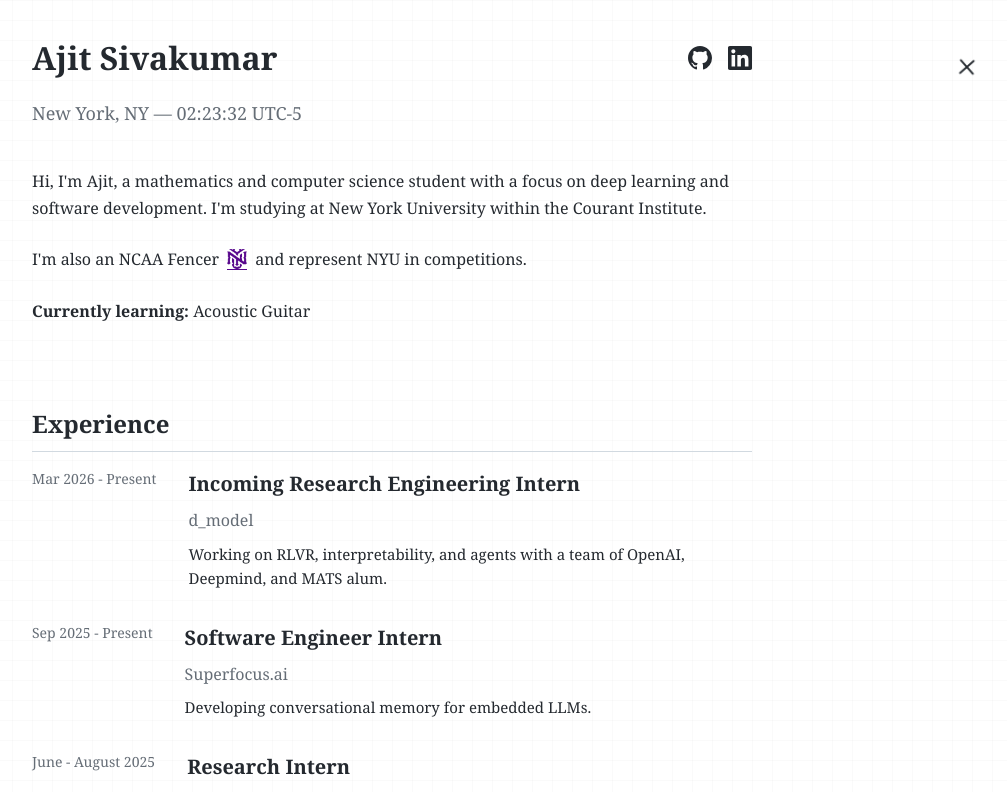
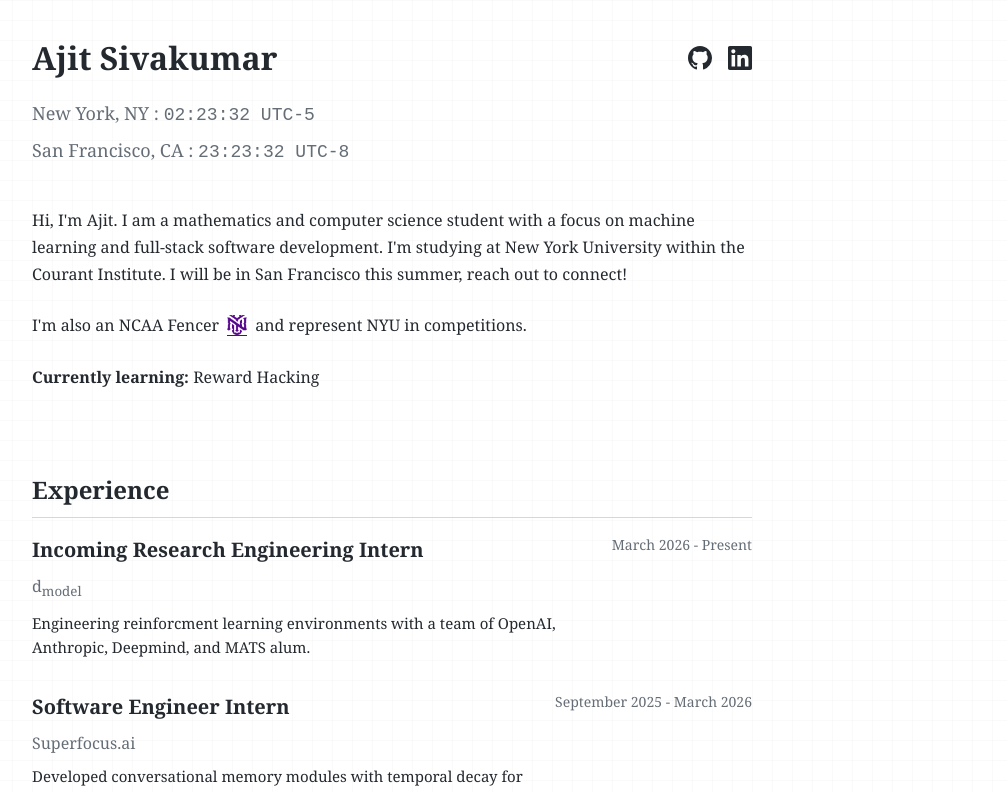
Before and after one commit to AjitSivakumar/portfolio_website, a Next.js app: page / in a window 1280 px wide. Shown: the top 792 px of the page, without its empty margins (248-1255 px from the left). Built offline with nearby package versions, Linux system fonts and the light colour scheme.

Commit message:
Updated information for summer.

```diff
--- a/app/globals.css
+++ b/app/globals.css
@@ -94,8 +94,12 @@
 .title {
   font-size: 18px;
   color: var(--text-muted);
+  margin-bottom: 6px;
+  font-weight: 400;
+}
+
+.title + .title {
   margin-bottom: 40px;
-  font-weight: 400;
 }
 
 .description {
--- a/app/page.tsx
+++ b/app/page.tsx
@@ -2,54 +2,34 @@
 
 import { useState, useEffect } from 'react';
 
+function GitHubIcon({ size = 24 }: { size?: number }) {
+  return (
+    <svg width={size} height={size} viewBox="0 0 24 24" fill="currentColor">
+      <path d="M12 0C5.37 0 0 5.37 0 12c0 5.31 3.435 9.795 8.205 11.385.6.105.825-.255.825-.57 0-.285-.015-1.23-.015-2.235-3.015.555-3.795-.735-4.035-1.41-.135-.345-.72-1.41-1.23-1.695-.42-.225-1.02-.78-.015-.795.945-.015 1.62.87 1.845 1.23 1.08 1.815 2.805 1.305 3.495.99.105-.78.42-1.305.765-1.605-2.67-.3-5.46-1.335-5.46-5.925 0-1.305.465-2.385 1.23-3.225-.12-.3-.54-1.53.12-3.18 0 0 1.005-.315 3.3 1.23.96-.27 1.98-.405 3-.405s2.04.135 3 .405c2.295-1.56 3.3-1.23 3.3-1.23.66 1.65.24 2.88.12 3.18.765.84 1.23 1.905 1.23 3.225 0 4.605-2.805 5.625-5.475 5.925.435.375.81 1.095.81 2.22 0 1.605-.015 2.895-.015 3.3 0 .315.225.69.825.57A12.02 12.02 0 0024 12c0-6.63-5.37-12-12-12z"/>
+    </svg>
+  );
+}
+
+function LinkedInIcon({ size = 24 }: { size?: number }) {
+  return (
+    <svg width={size} height={size} viewBox="0 0 24 24" fill="currentColor">
+      <path d="M20.447 20.452h-3.554v-5.569c0-1.328-.027-3.037-1.852-3.037-1.853 0-2.136 1.445-2.136 2.939v5.667H9.351V9h3.414v1.561h.046c.477-.9 1.637-1.85 3.37-1.85 3.601 0 4.267 2.37 4.267 5.455v6.286zM5.337 7.433c-1.144 0-2.063-.926-2.063-2.065 0-1.138.92-2.063 2.063-2.063 1.14 0 2.064.925 2.064 2.063 0 1.139-.925 2.065-2.064 2.065zm1.782 13.019H3.555V9h3.564v11.452zM22.225 0H1.771C.792 0 0 .774 0 1.729v20.542C0 23.227.792 24 1.771 24h20.451C23.2 24 24 23.227 24 22.271V1.729C24 .774 23.2 0 22.222 0h.003z"/>
+    </svg>
+  );
+}
+
 export default function Home() {
   const [currentTime, setCurrentTime] = useState('--:--:--');
-  const [isDarkMode, setIsDarkMode] = useState(false);
-  const [visitorCount, setVisitorCount] = useState(0);
+  const [sfTime, setSfTime] = useState('--:--:--');
 
   useEffect(() => {
-    // Initialize visitor counter
-    const currentCount = parseInt(localStorage.getItem('visitorCount') || '0', 10);
-    const newCount = currentCount + 1;
-    setVisitorCount(newCount);
-    localStorage.setItem('visitorCount', newCount.toString());
-  }, []);
+    const formatTime = (date: Date, timeZone: string) =>
+      date.toLocaleTimeString('en-US', { timeZone, hour12: false, hour: '2-digit', minute: '2-digit', second: '2-digit' });
 
-  useEffect(() => {
-    // Initialize dark mode from localStorage
-    const savedTheme = localStorage.getItem('theme');
-    const systemPrefersDark = window.matchMedia('(prefers-color-scheme: dark)').matches;
-
-    if (savedTheme === 'dark' || (!savedTheme && systemPrefersDark)) {
-      setIsDarkMode(true);
-      document.documentElement.setAttribute('data-theme', 'dark');
-    } else {
-      setIsDarkMode(false);
-      document.documentElement.setAttribute('data-theme', 'light');
-    }
-  }, []);
-
-  useEffect(() => {
     const updateTime = () => {
-      try {
-        const now = new Date();
-        const nycTime = now.toLocaleTimeString('en-US', {
-          timeZone: 'America/New_York',
-          hour12: false,
-          hour: '2-digit',
-          minute: '2-digit',
-          second: '2-digit'
-        });
-        setCurrentTime(nycTime);
-      } catch (error) {
-        // Fallback if timezone support isn't available
-        const now = new Date();
-        const utcTime = now.getUTCHours() - 5; // NYC is UTC-5 (or UTC-4 during DST)
-        const hours = ((utcTime + 24) % 24).toString().padStart(2, '0');
-        const minutes = now.getUTCMinutes().toString().padStart(2, '0');
-        const seconds = now.getUTCSeconds().toString().padStart(2, '0');
-        setCurrentTime(`${hours}:${minutes}:${seconds}`);
-      }
+      const now = new Date();
+      setCurrentTime(formatTime(now, 'America/New_York'));
+      setSfTime(formatTime(now, 'America/Los_Angeles'));
     };
 
     updateTime();
@@ -58,55 +38,27 @@
     return () => clearInterval(interval);
   }, []);
 
-  const toggleTheme = () => {
-    const newTheme = !isDarkMode;
-    setIsDarkMode(newTheme);
-
-    if (newTheme) {
-      document.documentElement.setAttribute('data-theme', 'dark');
-      localStorage.setItem('theme', 'dark');
-    } else {
-      document.documentElement.setAttribute('data-theme', 'light');
-      localStorage.setItem('theme', 'light');
-    }
-  };
-
   return (
     <>
-      <button
-        onClick={toggleTheme}
-        className="theme-toggle"
-        aria-label="Toggle dark mode"
-        title={isDarkMode ? 'Switch to light mode' : 'Switch to dark mode'}
-      >
-        <div className="x-icon">
-          <div className="x-line1"></div>
-          <div className="x-line2"></div>
-        </div>
-      </button>
-
       <div className="container">
       <header className="header">
         <div className="header-top">
           <h1 className="name">Ajit Sivakumar</h1>
           <div className="social-links">
             <a href="https://github.com/ajitsivakumar" target="_blank" rel="noopener noreferrer" className="social-icon" aria-label="GitHub">
-              <svg width="24" height="24" viewBox="0 0 24 24" fill="currentColor">
-                <path d="M12 0C5.37 0 0 5.37 0 12c0 5.31 3.435 9.795 8.205 11.385.6.105.825-.255.825-.57 0-.285-.015-1.23-.015-2.235-3.015.555-3.795-.735-4.035-1.41-.135-.345-.72-1.41-1.23-1.695-.42-.225-1.02-.78-.015-.795.945-.015 1.62.87 1.845 1.23 1.08 1.815 2.805 1.305 3.495.99.105-.78.42-1.305.765-1.605-2.67-.3-5.46-1.335-5.46-5.925 0-1.305.465-2.385 1.23-3.225-.12-.3-.54-1.53.12-3.18 0 0 1.005-.315 3.3 1.23.96-.27 1.98-.405 3-.405s2.04.135 3 .405c2.295-1.56 3.3-1.23 3.3-1.23.66 1.65.24 2.88.12 3.18.765.84 1.23 1.905 1.23 3.225 0 4.605-2.805 5.625-5.475 5.925.435.375.81 1.095.81 2.22 0 1.605-.015 2.895-.015 3.3 0 .315.225.69.825.57A12.02 12.02 0 0024 12c0-6.63-5.37-12-12-12z"/>
-              </svg>
+              <GitHubIcon />
             </a>
             <a href="https://linkedin.com/in/ajit-sivakumar" target="_blank" rel="noopener noreferrer" className="social-icon" aria-label="LinkedIn">
-              <svg width="24" height="24" viewBox="0 0 24 24" fill="currentColor">
-                <path d="M20.447 20.452h-3.554v-5.569c0-1.328-.027-3.037-1.852-3.037-1.853 0-2.136 1.445-2.136 2.939v5.667H9.351V9h3.414v1.561h.046c.477-.9 1.637-1.85 3.37-1.85 3.601 0 4.267 2.37 4.267 5.455v6.286zM5.337 7.433c-1.144 0-2.063-.926-2.063-2.065 0-1.138.92-2.063 2.063-2.063 1.14 0 2.064.925 2.064 2.063 0 1.139-.925 2.065-2.064 2.065zm1.782 13.019H3.555V9h3.564v11.452zM22.225 0H1.771C.792 0 0 .774 0 1.729v20.542C0 23.227.792 24 1.771 24h20.451C23.2 24 24 23.227 24 22.271V1.729C24 .774 23.2 0 22.222 0h.003z"/>
-              </svg>
+              <LinkedInIcon />
             </a>
           </div>
         </div>
-        <p className="title">New York, NY — {currentTime} UTC-5</p>
+        <p className="title">New York, NY : <code>{currentTime} UTC-5</code></p>
+        <p className="title">San Francisco, CA : <code>{sfTime} UTC-8</code></p>
 
         <div className="description">
           <p>
-            Hi, I'm Ajit, a mathematics and computer science student with a focus on deep learning and software development. I'm studying at New York University within the Courant Institute.
+            Hi, I'm Ajit. I am a mathematics and computer science student with a focus on machine learning and full-stack software development. I'm studying at New York University within the Courant Institute. I will be in San Francisco this summer, reach out to connect!
           </p>
 
           <p className="fencer-info">
@@ -118,7 +70,7 @@
             and represent NYU in competitions.
           </p>
 
-          <p><strong>Currently learning:</strong> Acoustic Guitar</p>
+          <p><strong>Currently learning:</strong> Reward Hacking</p>
         </div>
       </header>
 
@@ -126,29 +78,28 @@
         <h2>Experience</h2>
 
         <div className="experience-item">
-          <div className="date">Mar 2026 - Present</div>
           <div className="role">
             <h3>Incoming Research Engineering Intern</h3>
-            <p className="company">d_model</p>
+            <p className="company">d<sub>model</sub></p>
             <p className="description">
-              Working on RLVR, interpretability, and agents with a team of OpenAI, Deepmind, and MATS alum.
+              Engineering reinforcment learning environments with a team of OpenAI, Anthropic, Deepmind, and MATS alum.
             </p>
           </div>
+          <div className="date">March 2026 - Present</div>
         </div>
 
         <div className="experience-item">
-          <div className="date">Sep 2025 - Present</div>
           <div className="role">
             <h3>Software Engineer Intern</h3>
             <p className="company">Superfocus.ai</p>
             <p className="description">
-              Developing conversational memory for embedded LLMs.
+              Developed conversational memory modules with temporal decay for embedded LLMs.
             </p>
           </div>
+          <div className="date">September 2025 - March 2026</div>
         </div>
 
         <div className="experience-item">
-          <div className="date">June - August 2025</div>
           <div className="role">
             <h3>Research Intern</h3>
             <p className="company">Rebellion Research</p>
@@ -156,6 +107,7 @@
               Built a python-based machine learning pipeline using XGBoost and SHAP to analyze factor importance in ETFs.
             </p>
           </div>
+          <div className="date">June - September 2025</div>
         </div>
 
       </section>
@@ -164,7 +116,7 @@
         <h2>Education</h2>
         <a href="https://cims.nyu.edu/" target="_blank" rel="noopener noreferrer">
           <img
-            src={isDarkMode ? "/courant_short_white.png" : "/courant_short_black.png"}
+            src="/courant_short_black.png"
             alt="Courant Institute"
             className="courant-logo-section"
           />
@@ -285,7 +237,7 @@
 
         <div className="contact-info">
           <p>
-            You can reach me on <code>ajit[dot]sivakumar[at]gmail[dot]com</code>, or connect
+            You can reach me on <code>ajit [dot] sivakumar [at] gmail [dot] com</code>, or connect
             with me on <a href="https://linkedin.com/in/ajit-sivakumar" target="_blank" rel="noopener noreferrer">LinkedIn</a>.
           </p>
         </div>
@@ -294,17 +246,13 @@
 
     <footer className="footer">
       <div className="footer-content">
-        <p>© 2025 Ajit Sivakumar</p>
+        <p>© 2026 Ajit Sivakumar - Mostly Hardcoded</p>
         <div className="footer-social-links">
           <a href="https://github.com/ajitsivakumar" target="_blank" rel="noopener noreferrer" className="social-icon" aria-label="GitHub">
-            <svg width="20" height="20" viewBox="0 0 24 24" fill="currentColor">
-              <path d="M12 0C5.37 0 0 5.37 0 12c0 5.31 3.435 9.795 8.205 11.385.6.105.825-.255.825-.57 0-.285-.015-1.23-.015-2.235-3.015.555-3.795-.735-4.035-1.41-.135-.345-.72-1.41-1.23-1.695-.42-.225-1.02-.78-.015-.795.945-.015 1.62.87 1.845 1.23 1.08 1.815 2.805 1.305 3.495.99.105-.78.42-1.305.765-1.605-2.67-.3-5.46-1.335-5.46-5.925 0-1.305.465-2.385 1.23-3.225-.12-.3-.54-1.53.12-3.18 0 0 1.005-.315 3.3 1.23.96-.27 1.98-.405 3-.405s2.04.135 3 .405c2.295-1.56 3.3-1.23 3.3-1.23.66 1.65.24 2.88.12 3.18.765.84 1.23 1.905 1.23 3.225 0 4.605-2.805 5.625-5.475 5.925.435.375.81 1.095.81 2.22 0 1.605-.015 2.895-.015 3.3 0 .315.225.69.825.57A12.02 12.02 0 0024 12c0-6.63-5.37-12-12-12z"/>
-            </svg>
+            <GitHubIcon size={20} />
           </a>
           <a href="https://linkedin.com/in/ajit-sivakumar" target="_blank" rel="noopener noreferrer" className="social-icon" aria-label="LinkedIn">
-            <svg width="20" height="20" viewBox="0 0 24 24" fill="currentColor">
-              <path d="M20.447 20.452h-3.554v-5.569c0-1.328-.027-3.037-1.852-3.037-1.853 0-2.136 1.445-2.136 2.939v5.667H9.351V9h3.414v1.561h.046c.477-.9 1.637-1.85 3.37-1.85 3.601 0 4.267 2.37 4.267 5.455v6.286zM5.337 7.433c-1.144 0-2.063-.926-2.063-2.065 0-1.138.92-2.063 2.063-2.063 1.14 0 2.064.925 2.064 2.063 0 1.139-.925 2.065-2.064 2.065zm1.782 13.019H3.555V9h3.564v11.452zM22.225 0H1.771C.792 0 0 .774 0 1.729v20.542C0 23.227.792 24 1.771 24h20.451C23.2 24 24 23.227 24 22.271V1.729C24 .774 23.2 0 22.222 0h.003z"/>
-            </svg>
+            <LinkedInIcon size={20} />
           </a>
         </div>
       </div>
```
Also changed, not shown: app/components/Navigation.tsx (+0 -8 lines), 1 other file (tests, documents, lock files or other folders).
